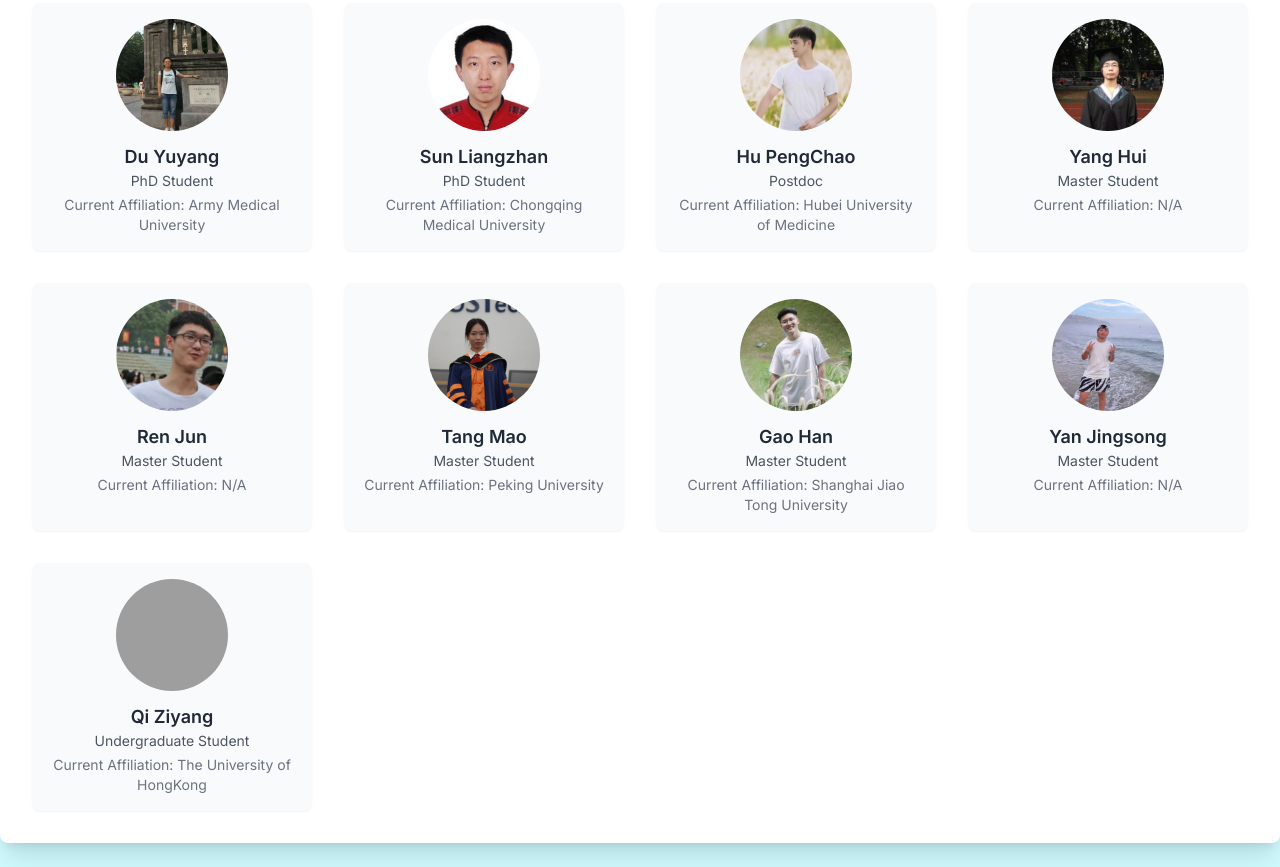
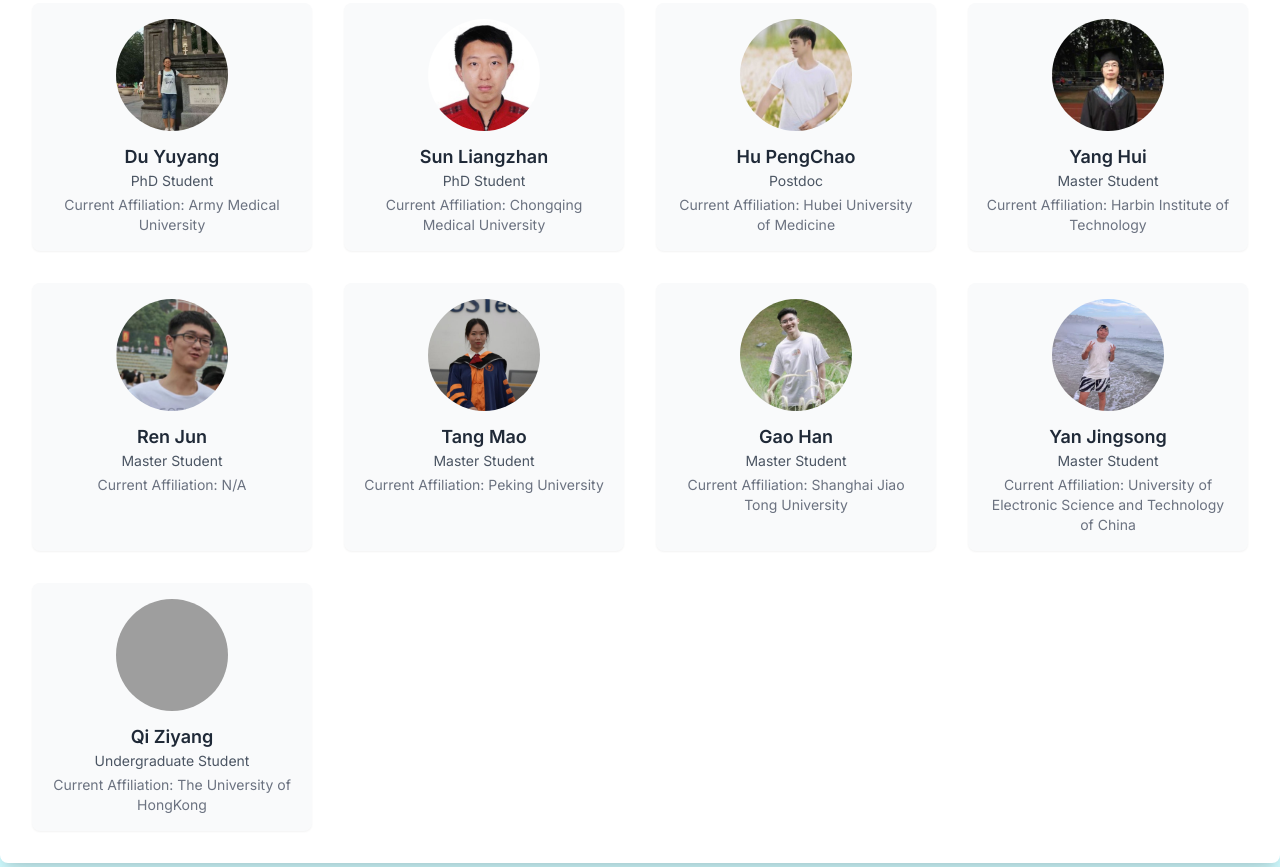
Before and after one commit to LiYanLab/Website, a plain HTML site: page index.html in a window 1280 px wide. Shown: the part 1593-2460 px from the top of the page. Drawn offline with nearby package versions, Linux system fonts and the light colour scheme; grey boxes are pictures that could not be loaded.

Commit message:
index.html

```diff
--- a/index.html
+++ b/index.html
@@ -198,7 +198,7 @@
                 <img src="https://LiYanLab.github.io/Website/Photo/Yang Hui.jpg" alt="Yang Hui Photo" class="w-28 h-28 rounded-full mb-3 object-cover">
                 <h3 class="text-lg font-semibold">Yang Hui</h3>
                 <p class="text-gray-600 text-sm">Master Student</p>
-                <p class="text-sm text-gray-500 mt-1">Current Affiliation: N/A</p>
+                <p class="text-sm text-gray-500 mt-1">Current Affiliation: Harbin Institute of Technology</p>
             </div>
             <div class="flex flex-col items-center text-center p-4 bg-gray-50 rounded-lg shadow-sm">
                 <img src="https://LiYanLab.github.io/Website/Photo/Ren Jun.jpg" alt="Ren Jun Photo" class="w-28 h-28 rounded-full mb-3 object-cover">
@@ -222,7 +222,7 @@
                 <img src="https://LiYanLab.github.io/Website/Photo/Yan Jingsong.jpg" alt="Yan Jingsong Photo" class="w-28 h-28 rounded-full mb-3 object-cover">
                 <h3 class="text-lg font-semibold">Yan Jingsong</h3>
                 <p class="text-gray-600 text-sm">Master Student</p>
-                <p class="text-sm text-gray-500 mt-1">Current Affiliation: N/A</p>
+                <p class="text-sm text-gray-500 mt-1">Current Affiliation: University of Electronic Science and Technology of China</p>
             </div>
             <div class="flex flex-col items-center text-center p-4 bg-gray-50 rounded-lg shadow-sm">
                 <img src="https://LiYanLab.github.io/Website/Photo/Qi Ziyang.jpg" alt="Qi Ziyang Photo" class="w-28 h-28 rounded-full mb-3 object-cover">
@@ -298,6 +298,7 @@
                 </li>
             <li class="mb-4 pb-4 border-b border-gray-200">
                 <p class="font-semibold text-gray-900" data-title="SPOCK1 is regulated by CHD1L and blocks apoptosis and promotes HCC cell invasiveness and metastasis in mice">SPOCK1 is regulated by CHD1L and blocks apoptosis and promotes HCC cell invasiveness and metastasis in mice</p>
+                <p class="text-gray-700 text-sm mt-1">Authors: Li Y, Chen L, Chan HM, Liu M, Kong KL, Qiu JL, Yuan YF, Guan X</p>
                 <p class="text-gray-700 text-sm mt-1">Journal/Conference: Gastroenterology., Year: 2013, Vol/Issue/Pages: Jan;144(1):179-191. (First author, CAS Zone 1 Top Journal, IF=25.6)</p>
                 </li>
         </ul>
```
